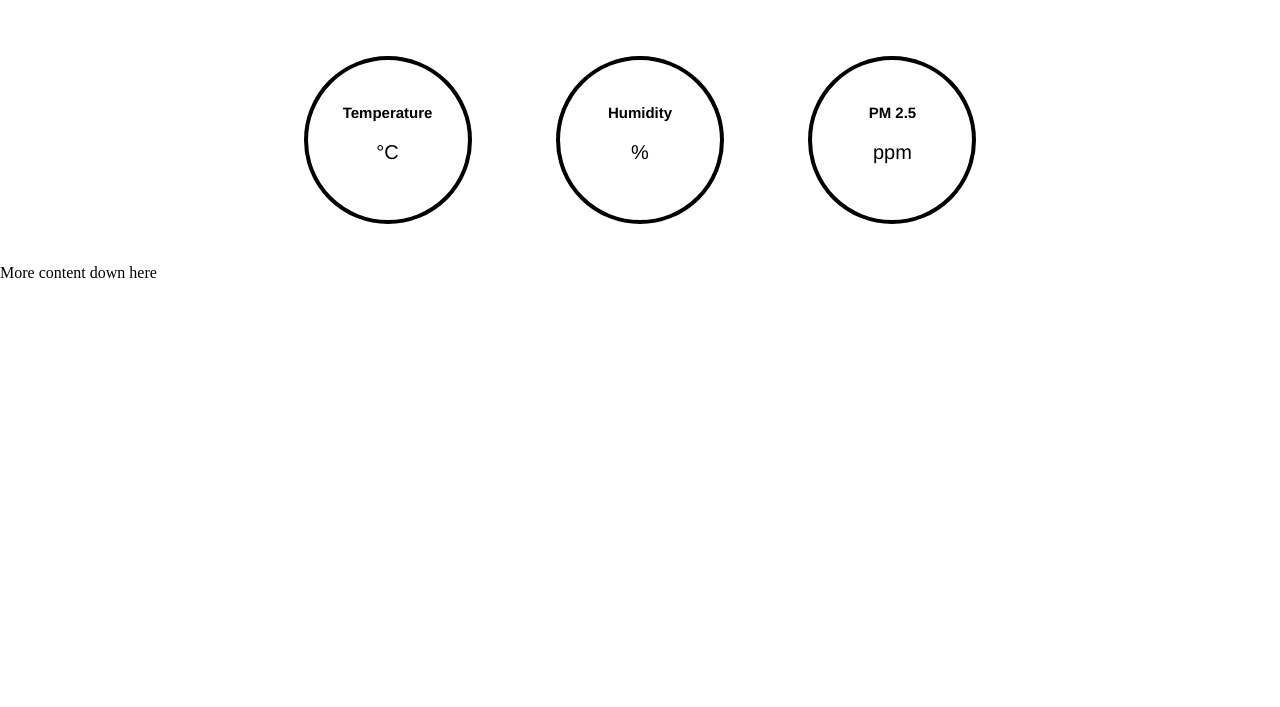
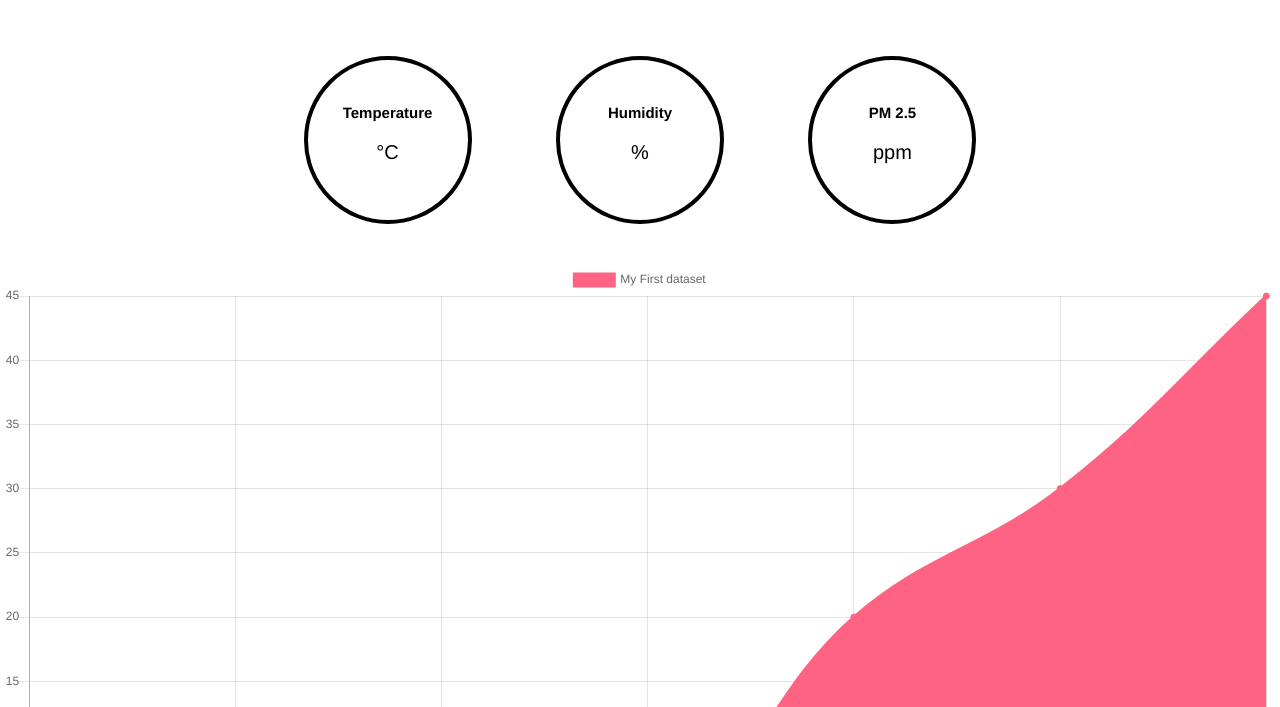
Before and after one commit to laurencetaylor/enviro-monitor-frontend, a website built with Parcel: page index.html in a window 1280 px wide. Shown: the part 93-800 px from the top of the page. Built offline with nearby package versions, Linux system fonts and the light colour scheme; some packages are replaced by stand-ins of ours; no server answers; files whose address does not match are found by name.

Commit message:
chore: add chart.js

```diff
--- a/index.html
+++ b/index.html
@@ -24,9 +24,9 @@
                     <p class="value"><span class="pm25-value"></span>ppm</p>
                 </div>
             </div>
-        </div>
-        <div>
-            More content down here
+            <div class="calendar">
+                <canvas id="chart"></canvas>
+            </div>
         </div>
     </body>
 </html>
--- a/package.json
+++ b/package.json
@@ -34,6 +34,7 @@
     }
   },
   "dependencies": {
-    "axios": "^0.19.2"
+    "axios": "^0.19.2",
+    "chart.js": "^2.9.3"
   }
 }
--- a/src/app.ts
+++ b/src/app.ts
@@ -2,8 +2,8 @@ import './styles/index.scss';
 
 import { getEnviroReadings } from './api/getEnviroReadings';
 import { startClock } from './startClock';
-import { setBubbleColors } from './setBubbleColors';
-import { setBubbleValues } from './setBubbleValues';
+import { setBubbleColors, setBubbleValues } from './bubbles';
+import { drawChart } from './chart/drawChart';
 
 const fillDataBubbles = async (): Promise<void> => {
     const res = await getEnviroReadings({ limit: 1 });
@@ -16,4 +16,5 @@ const fillDataBubbles = async (): Promise<void> => {
 window.onload = (): void => {
     startClock();
     fillDataBubbles();
+    drawChart();
 };
--- /dev/null
+++ b/src/bubbles/index.ts
@@ -0,0 +1,4 @@
+import { setBubbleColors } from './setBubbleColors/setBubbleColors';
+import { setBubbleValues } from './setBubbleValues';
+
+export { setBubbleColors, setBubbleValues }
--- /dev/null
+++ b/src/chart/drawChart.ts
@@ -0,0 +1,37 @@
+import Chart from 'chart.js';
+
+const drawChart = () => {
+    const canvas = <HTMLCanvasElement>document.getElementById('chart');
+    const ctx = canvas.getContext('2d');
+
+    new Chart(ctx, {
+        // The type of chart we want to create
+        type: 'line',
+
+        // The data for our dataset
+        data: {
+            labels: [
+                'January',
+                'February',
+                'March',
+                'April',
+                'May',
+                'June',
+                'July'
+            ],
+            datasets: [
+                {
+                    label: 'My First dataset',
+                    backgroundColor: 'rgb(255, 99, 132)',
+                    borderColor: 'rgb(255, 99, 132)',
+                    data: [0, 10, 5, 2, 20, 30, 45]
+                }
+            ]
+        },
+
+        // Configuration options go here
+        options: {}
+    });
+};
+
+export { drawChart };
--- a/src/setBubbleColors/index.ts
+++ /dev/null
@@ -1,3 +0,0 @@
-import { setBubbleColors } from './setBubbleColors';
-
-export { setBubbleColors };
```
Also changed, not shown: src/bubbles/setBubbleColors/setBackgroundColor.ts (renamed from src/setBubbleColors/setBackgroundColor.ts), src/bubbles/setBubbleColors/setBubbleColors.ts (renamed from src/setBubbleColors/setBubbleColors.ts), src/bubbles/setBubbleColors/setHumidityBubbleColor.ts (renamed from src/setBubbleColors/setHumidityBubbleColor.ts), src/bubbles/setBubbleColors/setPm25BubbleColor.ts (renamed from src/setBubbleColors/setPm25BubbleColor.ts), src/bubbles/setBubbleColors/setTemperatureBubbleColor.ts (renamed from src/setBubbleColors/setTemperatureBubbleColor.ts), src/bubbles/setBubbleValues.ts (renamed from src/setBubbleValues.ts), 1 other file.
